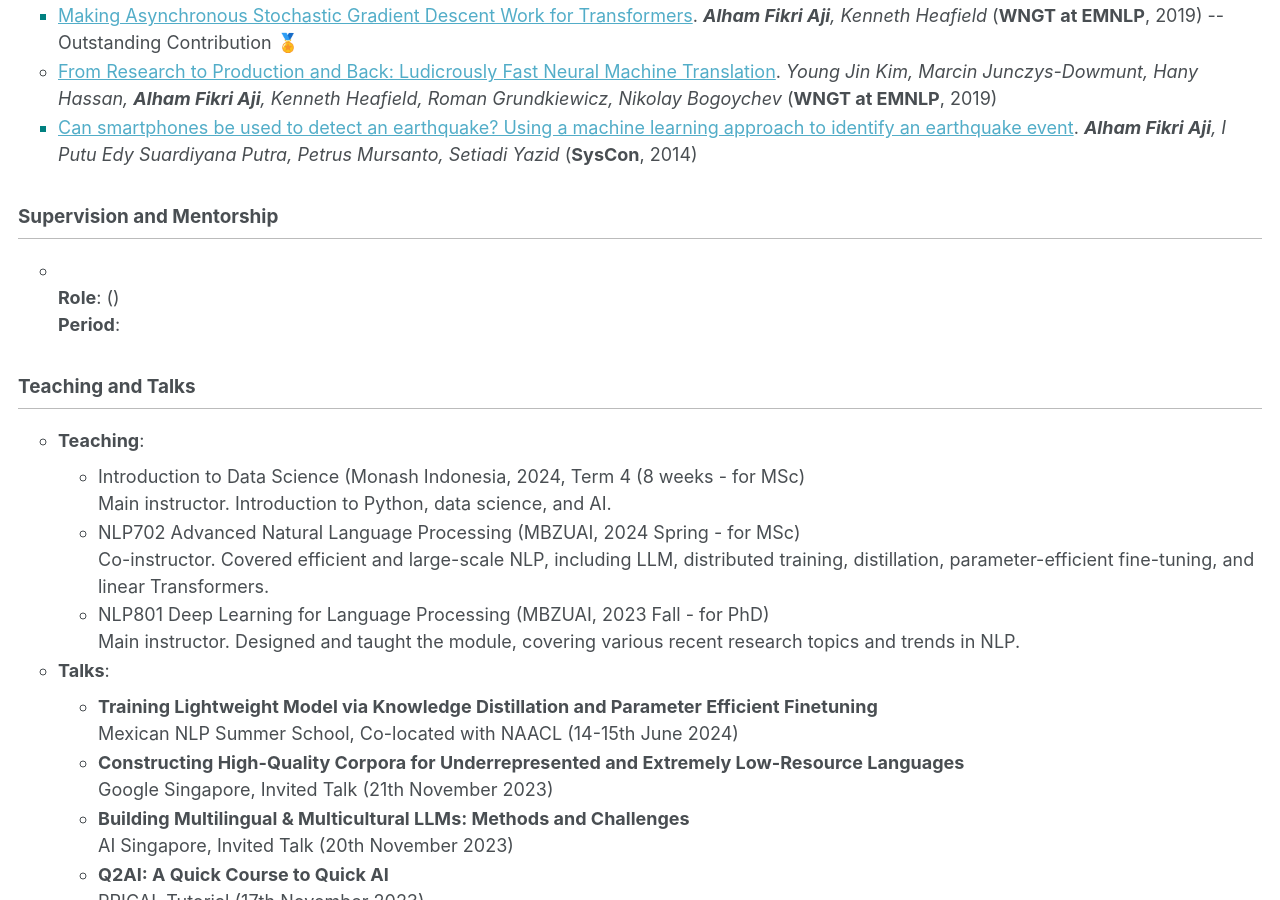
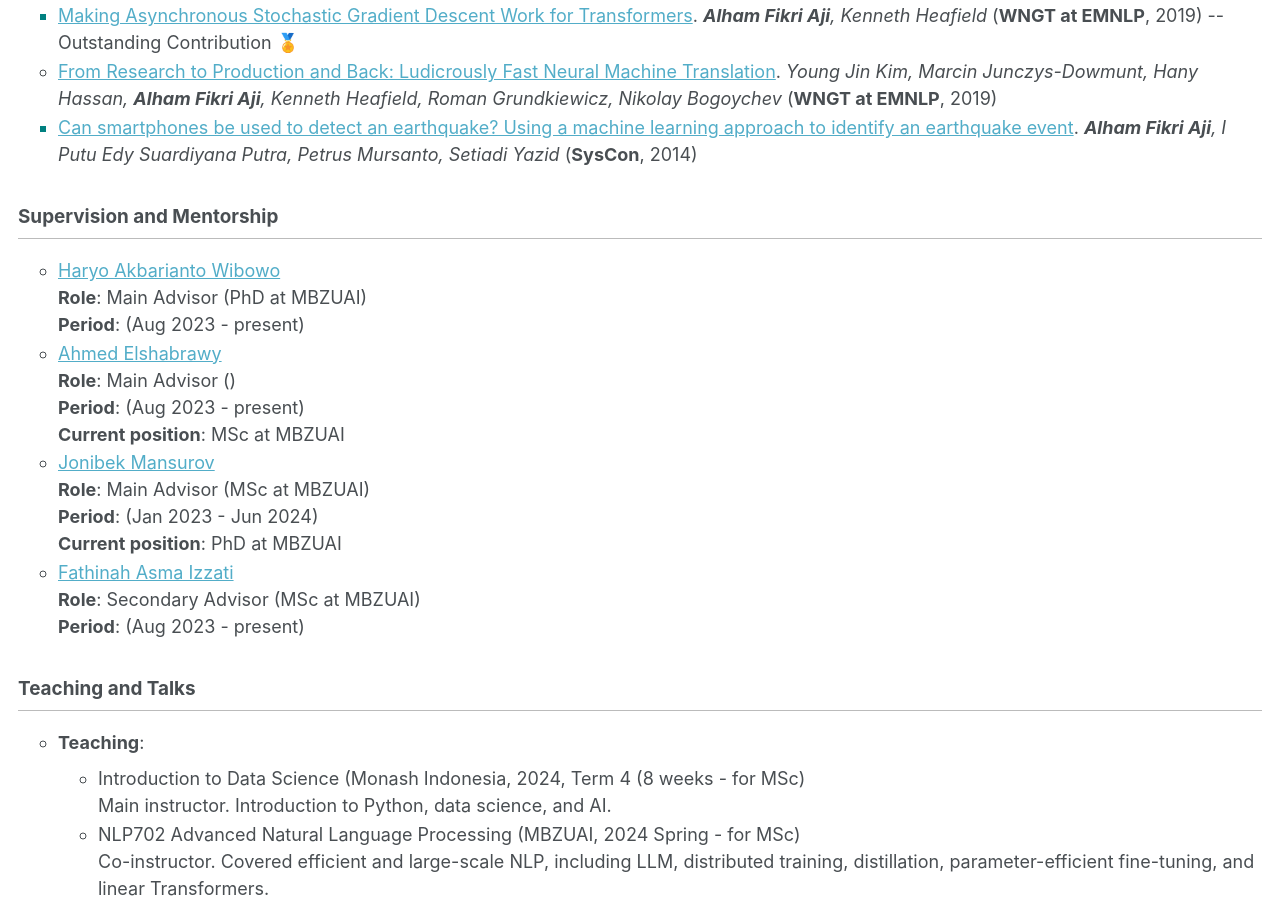
Before and after one commit to afaji/afaji.github.io, a Jekyll site: the page built from _pages/cv.md, in a window 1280 px wide and 900 px high, scrolled down 4478 px. Built offline with Jekyll 4.4.1, drawn with Linux system fonts in a browser that asks for light colours.

Commit message:
Update cv.md

```diff
--- a/_pages/cv.md
+++ b/_pages/cv.md
@@ -91,7 +91,7 @@ You may also refer to my [Google Scholar](https://scholar.google.ca/citations?hl
 
 ## Supervision and Mentorship
 <ul>
-{% for student in site.data.student %}
+{% for student in site.data.student.student %}
   <li>
     <a href="{{ student.url }}">{{ student.name | raw }}</a><br>
     <strong>Role</strong>: {{ student.role | raw }} ({{ student.rolejob | raw }})<br>
```
